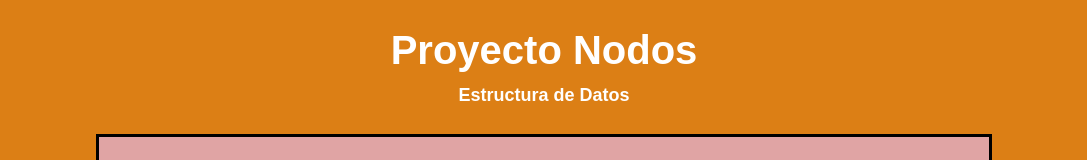
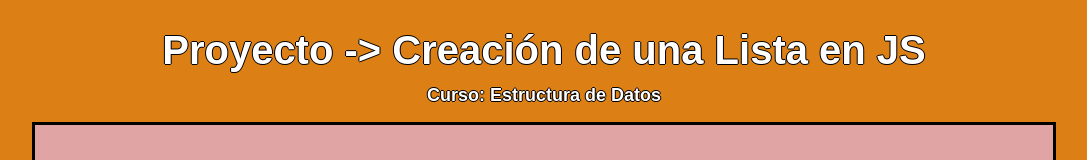
Before and after one commit to DennisCa-UNJBG/Grupo_01, a plain HTML site: page index.html in a window 1280 px wide. Shown: the top 160 px of the page, without its empty margins (96-1183 px from the left). Drawn offline with Linux system fonts and the light colour scheme.

Commit message:
Mejora de diseño web
- Se modifico el título del proyecto en la interfaz web
- Se mejoro un poco el diseño de la interfaz web

```diff
--- a/index.html
+++ b/index.html
@@ -10,9 +10,9 @@
 </head>
 <body onload="cargar();">
 <header class="header">
-	<div class="logo">
-		<h1 class="logo__title">Proyecto Nodos</h1>
-		<h3 class="logo__subtitle">Estructura de Datos</h3>
+	<div class="titulo">
+		<h1 class="main_title">Proyecto -> Creación de una Lista en JS</h1>
+		<h3 class="sub_title">Curso: Estructura de Datos</h3>
 	</div>
 </header>
 
--- a/main.css
+++ b/main.css
@@ -12,8 +12,8 @@ body {
     background-color: rgb(220, 127, 21);
     color: #fff;
     padding-top:1%;
-    padding-left:15%;
-    padding-right:15%;
+    padding-left:10%;
+    padding-right:10%;
 }
 .header {
     position: relative;
@@ -24,16 +24,17 @@ body {
     align-items: center;
     background-color: transparent;
     width: 100%;
-    margin-bottom: 2%;
+    margin-bottom: 0.6rem;
 }
-.logo {
+.titulo {
     text-align: center;
+    text-shadow: -1px 0 black, 0 1px black, 1px 0 black, 0 -1px black;
 }
-.logo__title {
+.main_title {
     font-size: 4rem;
     font-weight: 1200;
 }
-.logo__subtitle {
+.sub_title {
     font-size: 1.8rem;
     font-weight: 600;
     padding-top: 12px;
```
